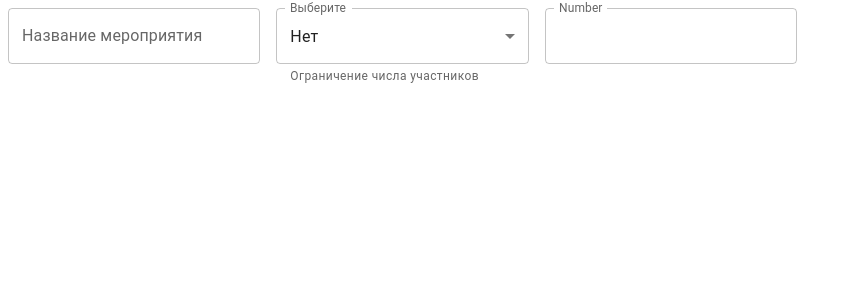
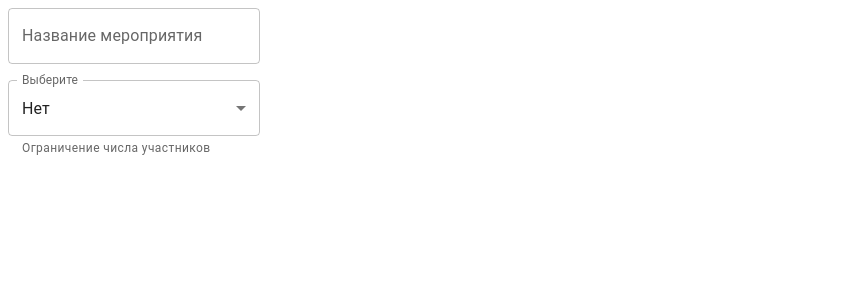
Before and after one commit to Serj52/event_todo, a React (Create React App) app in the folder front/: page / in a window 1280 px wide. Shown: the top 300 px of the page, without its empty margins (0-852 px from the left). Built offline with nearby package versions, Linux system fonts and the light colour scheme.

Commit message:
added hide element

```diff
--- a/front/src/pages/Event.js
+++ b/front/src/pages/Event.js
@@ -20,12 +20,12 @@ function Event() {
         }
     ]
 
-    const [choose, setChoose] = React.useState();
-    const [value, setValue] = React.useState('');
+    const [value, setValue] = React.useState('Нет');
 
     const handleChange = (e) => {
-        console.log(e.target)
-      }
+        console.log(e.target.value)
+        setValue(e.target.value)
+    }
 
 
     return (
@@ -33,23 +33,26 @@ function Event() {
             component="form"
             sx={{
                 '& .MuiTextField-root': { m: 1, width: '25ch' },
+
+
             }}
             noValidate
             autoComplete="off"
         >
-            <div>
+            <div style={{"display":
+            "flex",  "flex-direction": "column"}}>
                 <TextField
                     id="outlined-search"
                     label="Название мероприятия"
                     type="search"
 
-                    />
+                />
 
                 <TextField
                     id="outlined-select-currency"
                     select
                     label="Выберите"
-                    defaultValue="Нет"
+                    defaultValue={value}
                     helperText="Ограничение числа участников"
                     onChange={handleChange}
 
@@ -58,7 +61,6 @@ function Event() {
                         <MenuItem key={option.value} value={option.value}>
                             {option.label}
                         </MenuItem>
-
                     ))}
 
                 </TextField>
@@ -70,7 +72,7 @@ function Event() {
                     InputLabelProps={{
                         shrink: true,
                     }}
-                    // style={{ display: showInfo ? "block" : "none" }}
+                    style={{ display: value != 'Нет' ? "block" : "none" }}
                 />
 
 
```
